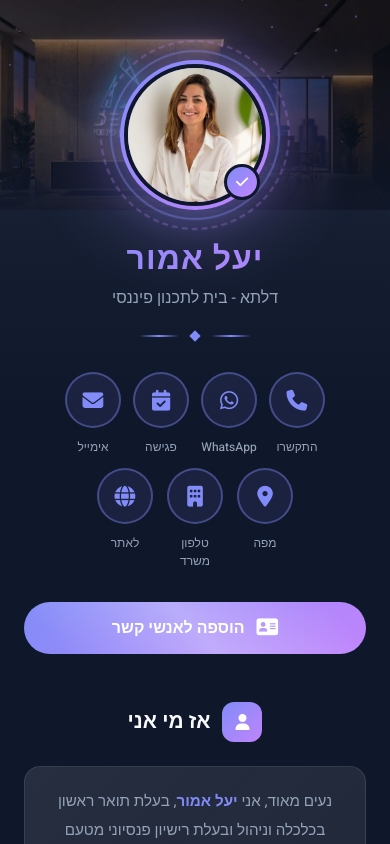
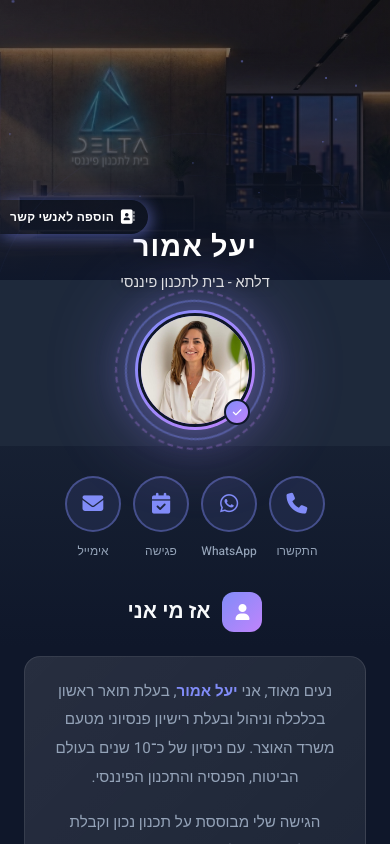
Before and after one commit to amit034/digital-card, a React (Vite) app: page /#/yael-amor in a window 390 px wide. Shown: the top 844 px of the page. Built offline with nearby package versions, Linux system fonts and the light colour scheme.

Commit message:
fix style

```diff
--- a/src/App.css
+++ b/src/App.css
@@ -29,6 +29,11 @@
     box-shadow: var(--shadow-xl);
     border: var(--border-subtle);
   }
+}
+
+/* ===== DC-PROFILE-AREA (Profile + Save Button Container) ===== */
+.dc-profile-area {
+  position: relative;
 }
 
 /* ===== DC-MAIN (Content Section) ===== */
--- a/src/App.jsx
+++ b/src/App.jsx
@@ -29,15 +29,15 @@ function CardView({ cardData }) {
     <div className="dc-app">
       <article className="dc-card">
         <BannerSection heroImage={cardData.heroImage} />
+        <SaveContactButton contact={cardData} />
+        <NameSection name={cardData.name} title={cardData.title} />
         <ProfileSection profileImage={cardData.profileImage} />
 
         <main className="dc-main">
-          <NameSection name={cardData.name} title={cardData.title} />
           <ActionButtons
             contact={cardData}
             onScheduleClick={() => setIsContactFormOpen(true)}
           />
-          <SaveContactButton contact={cardData} />
           <AboutSection
             about={cardData.about}
             title={cardData.sectionTitles.about}
--- a/src/components/ActionButtons.jsx
+++ b/src/components/ActionButtons.jsx
@@ -31,27 +31,6 @@ function ActionButtons({ contact, onScheduleClick }) {
       text: labels.email || 'מייל',
       action: () => window.location.href = `mailto:${contact.email}`,
       order: 4
-    },
-    {
-      id: 'navigate',
-      icon: 'fas fa-location-dot',
-      text: labels.navigate || 'ניווט',
-      action: () => window.open(contact.wazeLink, '_blank'),
-      order: 5
-    },
-    {
-      id: 'office',
-      icon: 'fas fa-building',
-      text: labels.office || 'משרד',
-      action: () => window.location.href = `tel:${contact.office.replace(/-/g, '')}`,
-      order: 6
-    },
-    {
-      id: 'website',
-      icon: 'fas fa-globe',
-      text: labels.website || 'אתר',
-      action: () => window.open(contact.website, '_blank'),
-      order: 7
     }
   ]
 
--- a/src/components/BannerSection.css
+++ b/src/components/BannerSection.css
@@ -1,7 +1,7 @@
 /* ===== DC-COVER (Banner) ===== */
 .dc-cover {
   position: relative;
-  height: 340px;
+  height: 350px;
   overflow: hidden;
 }
 
@@ -122,6 +122,6 @@
 
 @media (max-width: 480px) {
   .dc-cover {
-    height: 230px;
+    height: 280px;
   }
 }
--- a/src/components/FooterSection.css
+++ b/src/components/FooterSection.css
@@ -5,23 +5,8 @@
     rgba(129, 140, 248, 0.15) 0%,
     rgba(192, 132, 252, 0.1) 100%
   );
-  padding-top: 80px;
+  padding-top: 0px;
   padding-bottom: 20px;
-}
-
-.dc-footer__wave {
-  position: absolute;
-  top: -1px;
-  left: 0;
-  width: 100%;
-  height: 80px;
-  color: var(--bg-primary);
-  overflow: hidden;
-}
-
-.dc-footer__wave svg {
-  width: 100%;
-  height: 100%;
 }
 
 .dc-footer__inner {
--- a/src/components/FooterSection.jsx
+++ b/src/components/FooterSection.jsx
@@ -6,12 +6,6 @@ function FooterSection({ gallery, footer }) {
 
   return (
     <footer className="dc-footer" role="contentinfo">
-      <div className="dc-footer__wave" aria-hidden="true">
-        <svg viewBox="0 0 1200 120" preserveAspectRatio="none">
-          <path d="M0,0 C300,100 900,100 1200,0 L1200,120 L0,120 Z" fill="currentColor"></path>
-        </svg>
-      </div>
-
       <div className="dc-footer__inner">
         <div className="dc-footer__brand">
           <span className="dc-footer__tag">{brand.badge}</span>
--- a/src/components/NameSection.css
+++ b/src/components/NameSection.css
@@ -1,65 +1,46 @@
-/* ===== DC-IDENTITY (Name) ===== */
+/* ===== DC-IDENTITY (Name) - Above Profile ===== */
 .dc-identity {
+  position: relative;
+  z-index: 25;
   text-align: center;
-  margin-bottom: 32px;
+  margin-top: -300px;
+  margin-bottom: 16px;
+  padding: 0 20px;
   animation: fadeInUp 0.8s ease-out 0.3s both;
 }
 
 .dc-identity__name {
-  font-size: 2.5rem;
+  font-size: 2.2rem;
   font-weight: 800;
-  background: var(--gradient-primary);
-  -webkit-background-clip: text;
-  -webkit-text-fill-color: transparent;
-  background-clip: text;
-  margin-bottom: 8px;
+  color: white;
+  text-shadow: 0 2px 20px rgba(0, 0, 0, 0.5);
+  margin-bottom: 6px;
   letter-spacing: 1px;
   line-height: 1.2;
 }
 
 .dc-identity__role {
-  font-size: 1.1rem;
+  font-size: 1rem;
   font-weight: 400;
-  color: var(--text-secondary);
-  margin-bottom: 20px;
+  color: rgba(255, 255, 255, 0.85);
+  text-shadow: 0 1px 10px rgba(0, 0, 0, 0.5);
+  margin-bottom: 0;
 }
 
 .dc-identity__separator {
-  display: flex;
-  align-items: center;
-  justify-content: center;
-  gap: 12px;
-  opacity: 0;
-  animation: fadeIn 0.6s ease-out 0.8s forwards;
-}
-
-.dc-identity__line {
-  width: 60px;
-  height: 2px;
-  background: linear-gradient(90deg,
-    transparent 0%,
-    var(--accent-primary) 50%,
-    transparent 100%
-  );
-}
-
-.dc-identity__symbol {
-  width: 8px;
-  height: 8px;
-  background: var(--accent-primary);
-  transform: rotate(45deg);
+  display: none; /* Hide separator in new layout */
 }
 
 @media (max-width: 480px) {
+  .dc-identity {
+    margin-top: -50px;
+  }
+
   .dc-identity__name {
-    font-size: 2rem;
+    font-size: 1.8rem;
   }
 
   .dc-identity__role {
-    font-size: 1rem;
-  }
-
-  .dc-identity__line {
-    width: 40px;
+    font-size: 0.9rem;
   }
 }
--- a/src/components/ProfileSection.css
+++ b/src/components/ProfileSection.css
@@ -1,8 +1,9 @@
-/* ===== DC-AVATAR (Profile) ===== */
+/* ===== DC-AVATAR (Profile) - Below Name ===== */
 .dc-avatar {
   position: relative;
   z-index: 20;
-  margin-top: -100px;
+  margin-top: 30px;
+  margin-bottom: 40px;
   display: flex;
   justify-content: center;
   padding: 0 20px;
@@ -18,12 +19,12 @@
   top: 50%;
   left: 50%;
   transform: translate(-50%, -50%);
-  width: 200px;
-  height: 200px;
+  width: 180px;
+  height: 180px;
   background: var(--gradient-primary);
   border-radius: 50%;
   filter: blur(40px);
-  opacity: 0.5;
+  opacity: 0.4;
   animation: glow-pulse 3s ease-in-out infinite;
 }
 
@@ -36,15 +37,15 @@
 }
 
 .dc-avatar__orbit--primary {
-  width: 190px;
-  height: 190px;
+  width: 160px;
+  height: 160px;
   border: 2px solid rgba(129, 140, 248, 0.4);
   animation: dc-orbit 20s linear infinite;
 }
 
 .dc-avatar__orbit--secondary {
-  width: 210px;
-  height: 210px;
+  width: 180px;
+  height: 180px;
   border: 2px dashed rgba(192, 132, 252, 0.3);
   animation: dc-orbit 30s linear infinite reverse;
 }
@@ -55,10 +56,10 @@
 }
 
 .dc-avatar__photo {
-  width: 170px;
-  height: 170px;
+  width: 140px;
+  height: 140px;
   border-radius: 50%;
-  padding: 4px;
+  padding: 3px;
   background: var(--gradient-primary);
   box-shadow: var(--shadow-glow);
   position: relative;
@@ -70,28 +71,28 @@
   height: 100%;
   border-radius: 50%;
   object-fit: cover;
-  border: 4px solid var(--bg-primary);
+  border: 3px solid var(--bg-primary);
 }
 
 .dc-avatar__verified {
   position: absolute;
-  bottom: 10px;
-  right: 10px;
-  width: 36px;
-  height: 36px;
+  bottom: 5px;
+  right: 5px;
+  width: 30px;
+  height: 30px;
   background: var(--gradient-primary);
   border-radius: 50%;
   display: flex;
   align-items: center;
   justify-content: center;
-  border: 3px solid var(--bg-primary);
+  border: 2px solid var(--bg-primary);
   z-index: 3;
   animation: dc-badge-pop 0.5s var(--transition-bounce) 0.8s both;
 }
 
 .dc-avatar__verified i {
   color: white;
-  font-size: 14px;
+  font-size: 12px;
 }
 
 @keyframes dc-badge-pop {
@@ -102,7 +103,7 @@
 @keyframes dc-avatar-enter {
   0% {
     opacity: 0;
-    transform: translateY(-50px) scale(0.8);
+    transform: translateY(-30px) scale(0.9);
   }
   100% {
     opacity: 1;
@@ -112,26 +113,36 @@
 
 @media (max-width: 480px) {
   .dc-avatar {
-    margin-top: -170px;
+    margin-top: 8px;
+    margin-bottom: 16px;
   }
 
   .dc-avatar__photo {
-    width: 150px;
-    height: 150px;
+    width: 120px;
+    height: 120px;
   }
 
   .dc-avatar__glow {
-    width: 170px;
-    height: 170px;
+    width: 140px;
+    height: 140px;
   }
 
   .dc-avatar__orbit--primary {
-    width: 170px;
-    height: 170px;
+    width: 140px;
+    height: 140px;
   }
 
   .dc-avatar__orbit--secondary {
-    width: 190px;
-    height: 190px;
+    width: 160px;
+    height: 160px;
+  }
+
+  .dc-avatar__verified {
+    width: 26px;
+    height: 26px;
+  }
+
+  .dc-avatar__verified i {
+    font-size: 10px;
   }
 }
--- a/src/components/SaveContactButton.css
+++ b/src/components/SaveContactButton.css
@@ -1,76 +1,80 @@
-/* ===== DC-CTA (Save Contact) ===== */
+/* ===== DC-CTA (Save Contact) - Bottom Left of Cover ===== */
 .dc-cta {
-  display: flex;
-  justify-content: center;
-  margin-bottom: 48px;
+  position: absolute;
+  left: 0;
+  top: 280px;
+  z-index: 50;
+  animation: fadeInLeft 0.6s ease-out 0.4s both;
 }
 
 .dc-cta__button {
-  display: flex;
+  display: inline-flex;
   align-items: center;
   justify-content: center;
-  width: 100%;
-  max-width: 300px;
-  padding: 16px 32px;
-  border-radius: var(--radius-full);
-  font-size: 1.1rem;
+  padding: 10px 16px 10px 12px;
+  border-radius: 0 25px 25px 0;
+  font-size: 0.8rem;
   font-weight: 600;
   cursor: pointer;
   position: relative;
   overflow: hidden;
-  background: var(--gradient-primary);
   border: none;
   color: white;
-  animation: fadeInUp 0.8s ease-out 1s both;
   transition: var(--transition-normal);
+  box-shadow:
+    3px 3px 15px rgba(129, 140, 248, 0.4),
+    0 0 20px rgba(129, 140, 248, 0.2);
 }
 
-.dc-cta__button:hover {
-  transform: translateY(-3px);
-  box-shadow:
-    0 10px 40px rgba(129, 140, 248, 0.4),
-    0 0 0 1px rgba(129, 140, 248, 0.2);
-}
-
-.dc-cta__button:active {
-  transform: translateY(-1px);
-}
 
 .dc-cta__shine {
-  position: absolute;
-  top: -50%;
-  left: -50%;
-  width: 200%;
-  height: 200%;
-  background: linear-gradient(
-    45deg,
-    transparent 30%,
-    rgba(255, 255, 255, 0.3) 50%,
-    transparent 70%
-  );
-  animation: shimmer 3s infinite;
+  display: none;
 }
 
 .dc-cta__inner {
   display: flex;
   align-items: center;
-  gap: 12px;
+  gap: 8px;
   position: relative;
   z-index: 1;
 }
 
 .dc-cta__inner i {
-  font-size: 1.2rem;
+  font-size: 1rem;
+  color: white;
 }
 
 .dc-cta__label {
   font-weight: 600;
+  letter-spacing: 0.3px;
+}
+
+@keyframes fadeInLeft {
+  from {
+    opacity: 0;
+    transform: translateX(-30px);
+  }
+  to {
+    opacity: 1;
+    transform: translateX(0);
+  }
 }
 
 @media (max-width: 480px) {
+  .dc-cta {
+    top: 200px;
+  }
+
   .dc-cta__button {
-    max-width: 100%;
-    padding: 14px 24px;
-    font-size: 1rem;
+    padding: 8px 14px 8px 10px;
+    font-size: 0.75rem;
+  }
+
+  .dc-cta__inner i {
+    font-size: 0.9rem;
+  }
+
+  .dc-cta__inner {
+    gap: 6px;
   }
 }
--- a/src/components/SaveContactButton.jsx
+++ b/src/components/SaveContactButton.jsx
@@ -35,7 +35,7 @@ END:VCARD`
       >
         <span className="dc-cta__shine" aria-hidden="true"></span>
         <span className="dc-cta__inner">
-          <i className="fas fa-address-card" aria-hidden="true"></i>
+          <i className="fas fa-address-book" aria-hidden="true"></i>
           <span className="dc-cta__label">{text}</span>
         </span>
       </button>
```
Also changed, not shown: scripts/generate-pages.js (+18 -1 lines).
